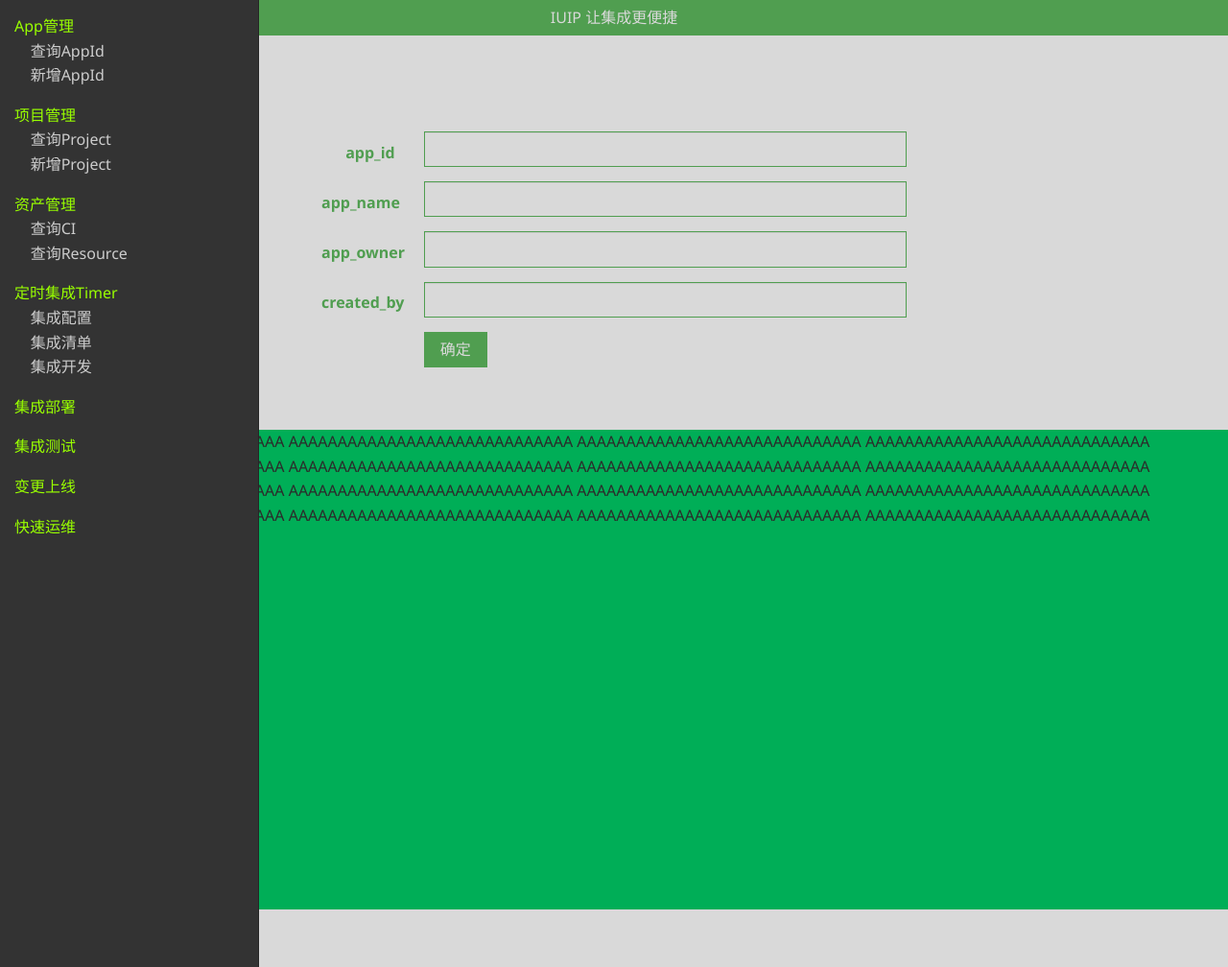
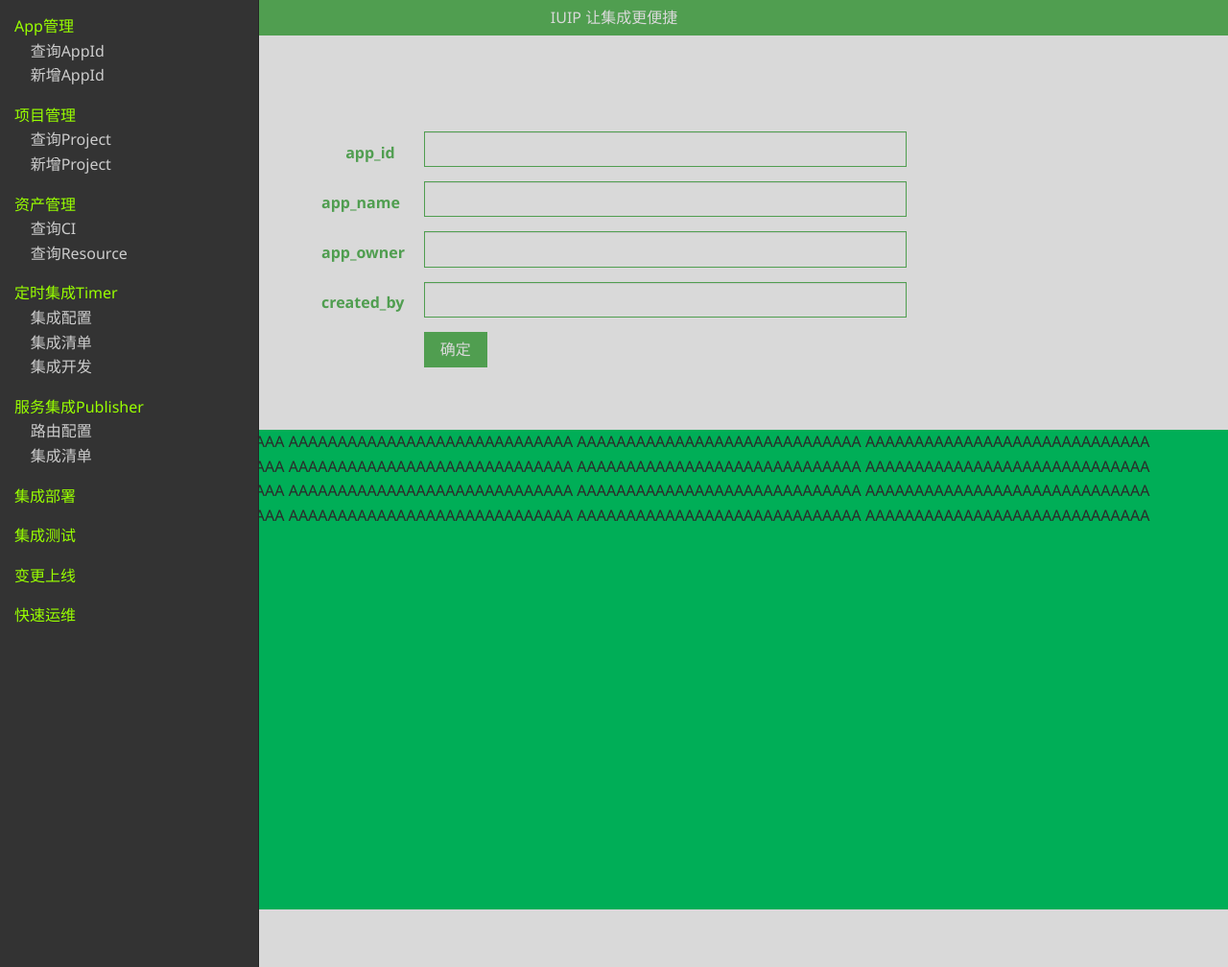
Before and after one commit to 389093982/isoftapp, a Django app: page /appmanager/appid_add/ in a window 1280 px wide, after a click on "IUIP 让集成更便捷". Shown: the whole page at 96% size. Run offline with Django 3.2, Linux system fonts and the light colour scheme; some libraries are stand-ins or nearby versions.

Commit message:
代码提交

```diff
--- a/IUIP/IUIP/settings.py
+++ b/IUIP/IUIP/settings.py
@@ -41,6 +41,7 @@ INSTALLED_APPS = [
     'quartz',
     'timer',
     'resources',
+    'publisher',
 ]
 
 MIDDLEWARE = [
--- a/IUIP/IUIP/urls.py
+++ b/IUIP/IUIP/urls.py
@@ -26,5 +26,6 @@ urlpatterns = [
     url(r'^resources/', include('resources.urls')),
     url(r'^timer/', include('timer.urls')),
     url(r'^quartz/', include('quartz.urls')),
+    url(r'^publisher/', include('publisher.urls')),
     url(r'^static/(?P<path>.*)$', static.serve, {'document_root': settings.STATIC_URL}, name='static'),
 ]
--- a/IUIP/templates/index/left_menu.html
+++ b/IUIP/templates/index/left_menu.html
@@ -1,34 +1,6 @@
 {% load staticfiles %}
 <script src="{% static 'index/js/left_menu.js' %}"></script>
 <div class="left_menu">
-<!--    <div class="list-group">
-        <div>
-            <a href="#" class="list-group-item list-group-item-success">&gt;&gt;应用管理&lt;&lt;</a>
-            <a href="/appmanager/appid_list/" class="list-group-item">&emsp;&emsp;查询AppId</a>
-            <a href="/appmanager/appid_add/" class="list-group-item">&emsp;&emsp;新增AppId</a>
-            <a href="/index/index/" class="list-group-item">&emsp;&emsp;返回首页</a>
-        </div>
-        <div>
-            <a href="#" class="list-group-item list-group-item-info">&gt;&gt;项目管理&lt;&lt;</a>
-            <a href="/appmanager/projects_list/" class="list-group-item">&emsp;&emsp;查询Project</a>
-            <a href="#" class="list-group-item">&emsp;&emsp;新增Project</a>
-        </div>
-        <div>
-            <a href="#" class="list-group-item list-group-item-warning">&gt;&gt;资产管理&lt;&lt;</a>
-            <a href="/resources/client_list/" class="list-group-item">&emsp;&emsp;查询CI</a>
-            <a href="/resources/resources_list/" class="list-group-item">&emsp;&emsp;查询Resource</a>
-        </div>
-        <div>
-            <a href="#" class="list-group-item list-group-item-danger">&gt;&gt;定时集成Timer&lt;&lt;</a>
-            <a href="/timer/intg/config/" class="list-group-item">&emsp;&emsp;集成配置</a>
-            <a href="/timer/intg/list/" class="list-group-item">&emsp;&emsp;集成清单</a>
-            <a href="/timer/intg/dev/" class="list-group-item">&emsp;&emsp;集成开发</a>
-            <a href="#" class="list-group-item">&emsp;&emsp;集成部署</a>
-            <a href="#" class="list-group-item">&emsp;&emsp;集成测试</a>
-            <a href="#" class="list-group-item">&emsp;&emsp;变更上线</a>
-        </div>
-    </div>-->
-
     <div id="doc-oc-demo1" class="am-offcanvas">
         <div class="am-offcanvas-bar">
             <div class="am-offcanvas-content" style="color:#99FF00;">
@@ -54,6 +26,11 @@
                     &nbsp;&nbsp;&nbsp;&nbsp;<a href="/timer/intg/dev/">集成开发</a> <br>
                 </p>
                 <p>
+                    服务集成Publisher <br/>
+                    &nbsp;&nbsp;&nbsp;&nbsp;<a href="/publisher/intg/config/">路由配置</a> <br/>
+                    &nbsp;&nbsp;&nbsp;&nbsp;<a href="/publisher/intg/list/">集成清单</a> <br/>
+                </p>
+                <p>
                     集成部署 <br/>
                 </p>
                 <p>
--- a/IUIP/timer/forms.py
+++ b/IUIP/timer/forms.py
@@ -1,6 +1,5 @@
 # -*- coding: utf-8 -*-
 
-# 集成配置环境表单
 from django import forms
 
 from index.models import Environment
@@ -8,6 +7,7 @@ from resources.models import Client
 from timer.models import IntgList
 
 
+# 集成配置环境表单
 class IntgConfigForm(forms.Form):
     def __init__(self,*args,**kwargs):
         super(IntgConfigForm,self).__init__(*args,**kwargs)
```
